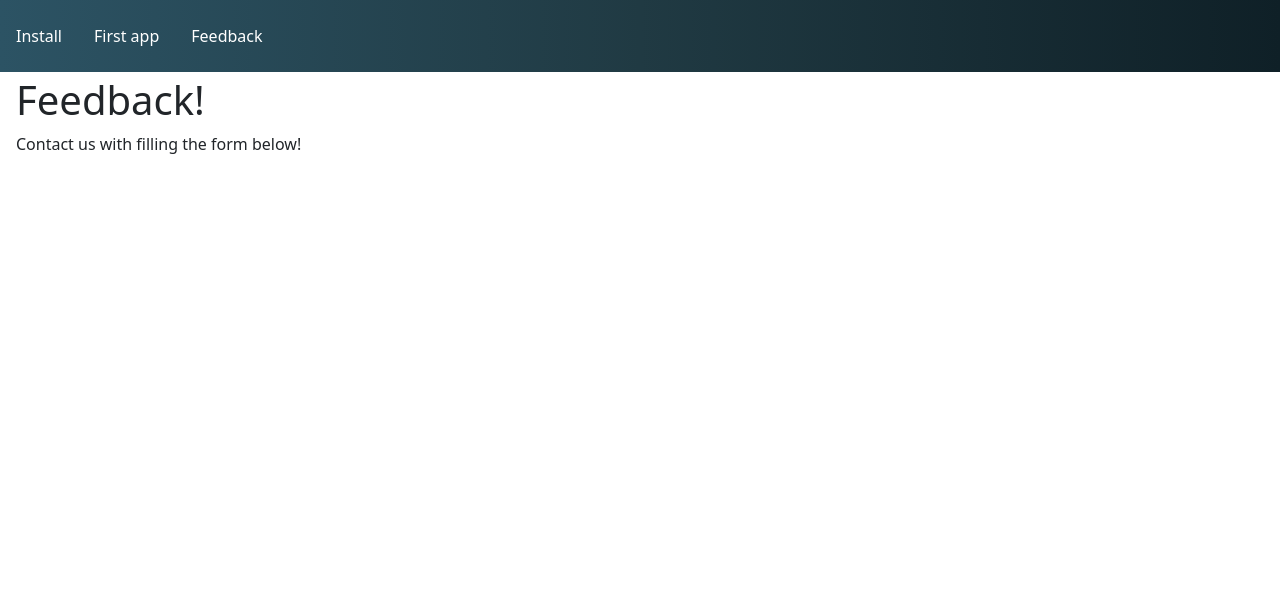
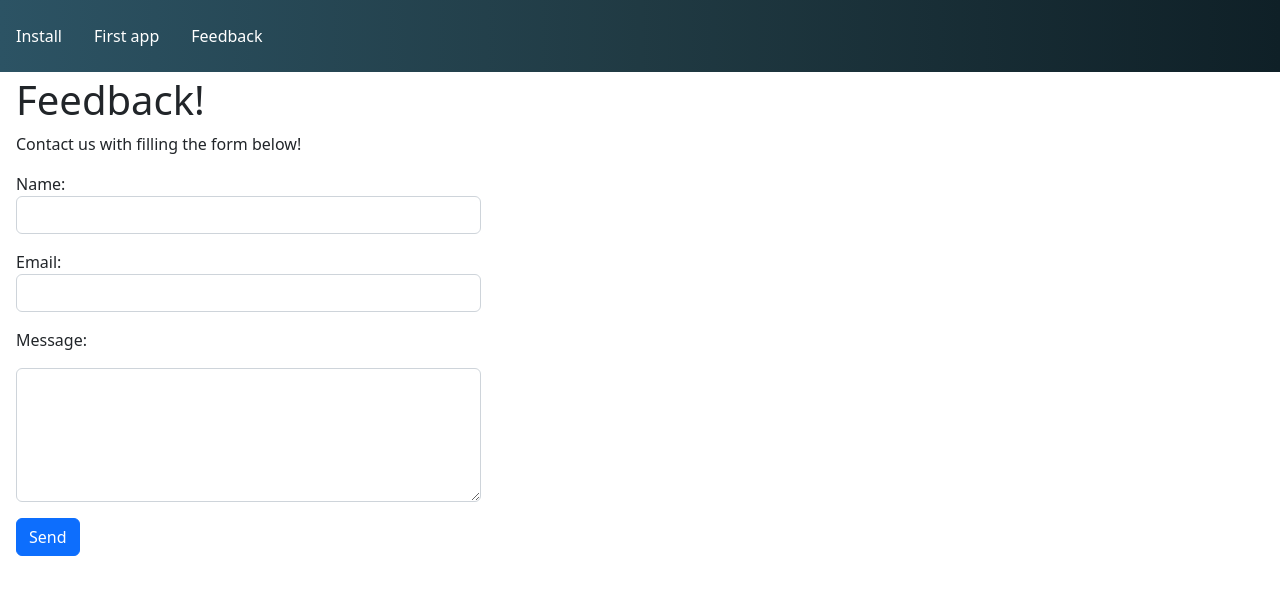
Before and after one commit to KirylDumanski/Flask-Blog, a Flask app: page /feedback in a window 1280 px wide. Shown: the top 595 px of the page. Run offline with Flask 2, Linux system fonts and the light colour scheme.

Commit message:
Feat: Add feedback form

```diff
--- a/app.py
+++ b/app.py
@@ -1,6 +1,7 @@
-from flask import Flask, render_template
+from flask import Flask, render_template, request, flash
 
 app = Flask(__name__)
+app.config['SECRET_KEY'] = 'aSDSfg__31f^%^&dfdTT>|21dhjkdf%^*=--0234ksldfn'
 
 menu = [{"name": "Install", "url": "install-flask"},
         {"name": "First app", "url": "first-app"},
@@ -13,8 +14,13 @@ def index():
     return render_template('index.html', title='Main page!', menu=menu)
 
 
-@app.route("/feedback")
+@app.route("/feedback", methods=["POST", "GET"])
 def feedback():
+    if request.method == 'POST':
+        if len(request.form['username']) > 3:
+            flash('Message sent', category='success')
+        else:
+            flash('Sending error', category='error')
     return render_template('feedback.html', title="Feedback!", menu=menu)
 
 
--- a/static/css/styles.css
+++ b/static/css/styles.css
@@ -4,6 +4,19 @@ div.mainmenu {
     background: linear-gradient(to right, #2C5364, #203A43, #0F2027); /* W3C, IE 10+/ Edge, Firefox 16+, Chrome 26+, Opera 12+, Safari 7+ */
 }
 
-a.nav-link{
+a.nav-link {
     color: white;
 }
+
+.flash {
+    padding: 10px;
+    font-style: italic;
+    border-radius: 5px;
+}
+.success {
+    background: #AEFFC5;
+}
+
+.error {
+    background: #FF9696;
+}
--- a/templates/feedback.html
+++ b/templates/feedback.html
@@ -1,6 +1,19 @@
 {%extends 'base.html'%}
 
 {%block content%}
-  {{super()}}
+{{super()}}
 <p>Contact us with filling the form below!</p>
+<div class="col-5">
+  {%for category, message in get_flashed_messages(True)%}
+    <div class="flash {{category}}">{{message}}</div>
+  {%endfor%}
+  <form action="/feedback" method="post">
+    <p><label>Name: </label><input type="text" name="username" class="form-control" required/>
+    <p><label>Email: </label><input type="text" name="email" class="form-control" required/>
+    <p><label>Message:</label></p>
+    <p><textarea name="message" cols="30" rows="5" class="form-control"></textarea>
+    <p class="text"><input type="submit" value="Send" class="btn btn-primary"/>
+  </form>
+</div>
+
 {%endblock%}
```
